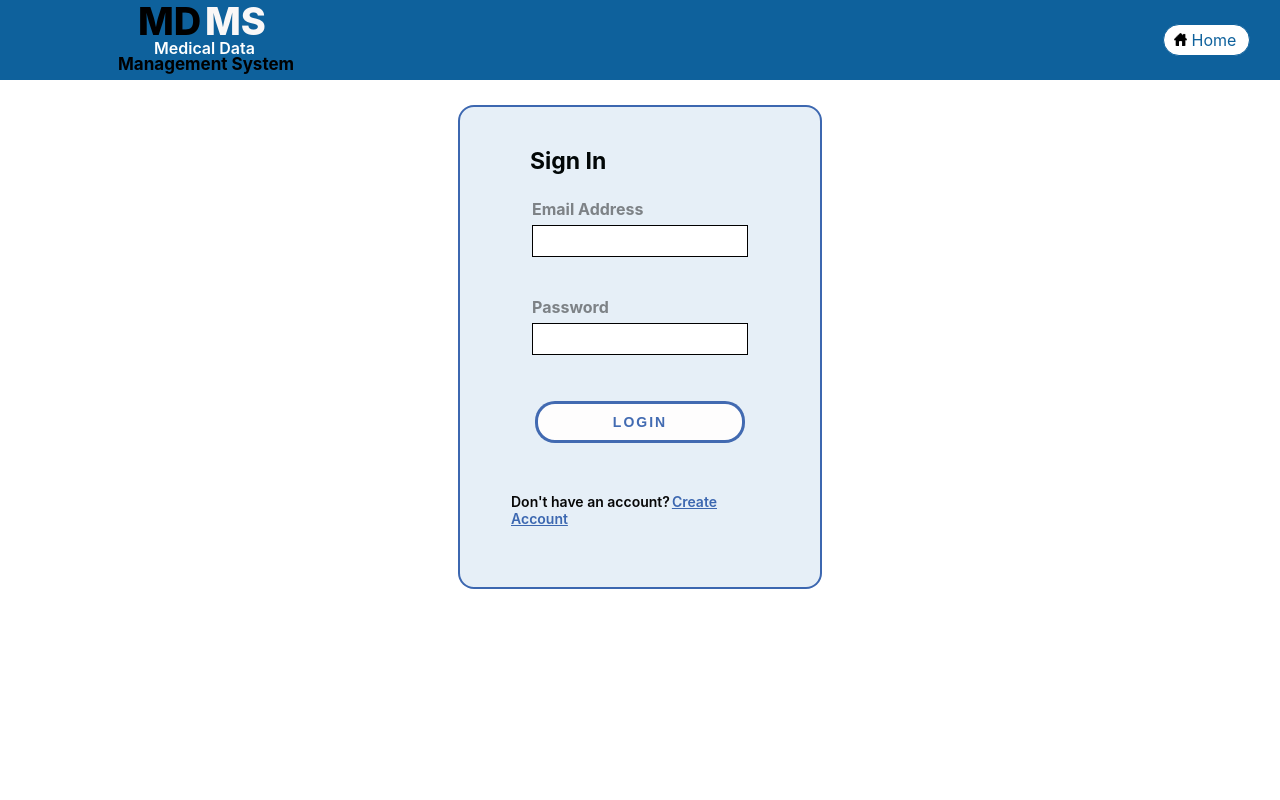
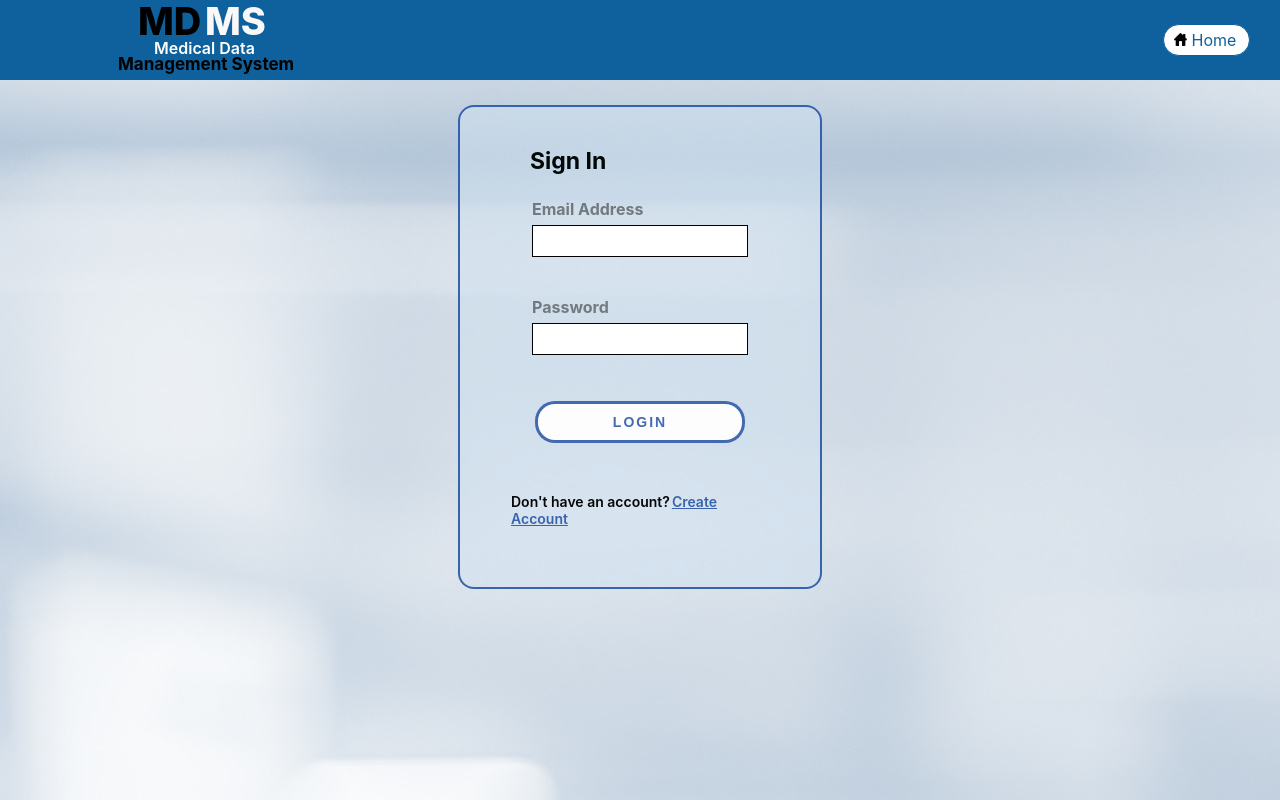
Before and after one commit to Angkaram/Pharmaceutical-Study-Web-App-Project, a React (Create React App) app: page /Login in a window 1280 px wide. Shown: the top 800 px of the page. Built offline with nearby package versions, Linux system fonts and the light colour scheme; no server answers.

Commit message:
Scaled Image and Navbar for Manage Study

```diff
--- a/src/components/DoctorHomePage.css
+++ b/src/components/DoctorHomePage.css
@@ -4,6 +4,10 @@ html {
   position: relative;
   font-family: system-ui, -apple-system, BlinkMacSystemFont, "Segoe UI", Roboto,
     Oxygen, Ubuntu, Cantarell, "Open Sans", "Helvetica Neue", sans-serif;
+  background-image: url(../assets/images/bgimage.jpg);
+  background-repeat: no-repeat;
+  background-size: fill;
+  /* Background image may look a little odd but a different image would be required for it to look less weird ^  */
 }
 
 .welcome-body {
@@ -13,9 +17,9 @@ html {
   min-height: 100vh;
   grid-template-rows: 1fr 4fr;
   grid-template-columns: 1fr;
-  background-image: url(../assets/images/bgimage.jpg);
+  /* background-image: url(../assets/images/bgimage.jpg);
   background-repeat: no-repeat;
-  background-size: cover;
+  background-size: cover; */
 }
 
 .container {
--- a/src/components/ManageStudyView.jsx
+++ b/src/components/ManageStudyView.jsx
@@ -76,7 +76,7 @@ function ManageStudyView() {
   return (
     <div className='managePatient'>
 
-<div className='doctorNavbar'>
+<div className='nav-bar'>
 
     <div className='doctorViewTitle'>
       <div className='janeHopkinsTitleText'>Jane Hopkins
@@ -89,6 +89,9 @@ function ManageStudyView() {
       <div className='signOutText'>Sign Out</div>
     </button>
     </div>
+
+    <Sidebar></Sidebar>
+
     <div>
       <button className='notification-circle' onClick={handleNotificationClick}>
         <div class="notification-circle-icon"></div>
@@ -120,8 +123,6 @@ function ManageStudyView() {
     </div>
 
     {isOpen && <AddStudyButton handleClose={togglePopup}/>}
-
-    <Sidebar></Sidebar>
 
     </div>
   );
```
Lines whose indentation alone changed are shown as unchanged.
